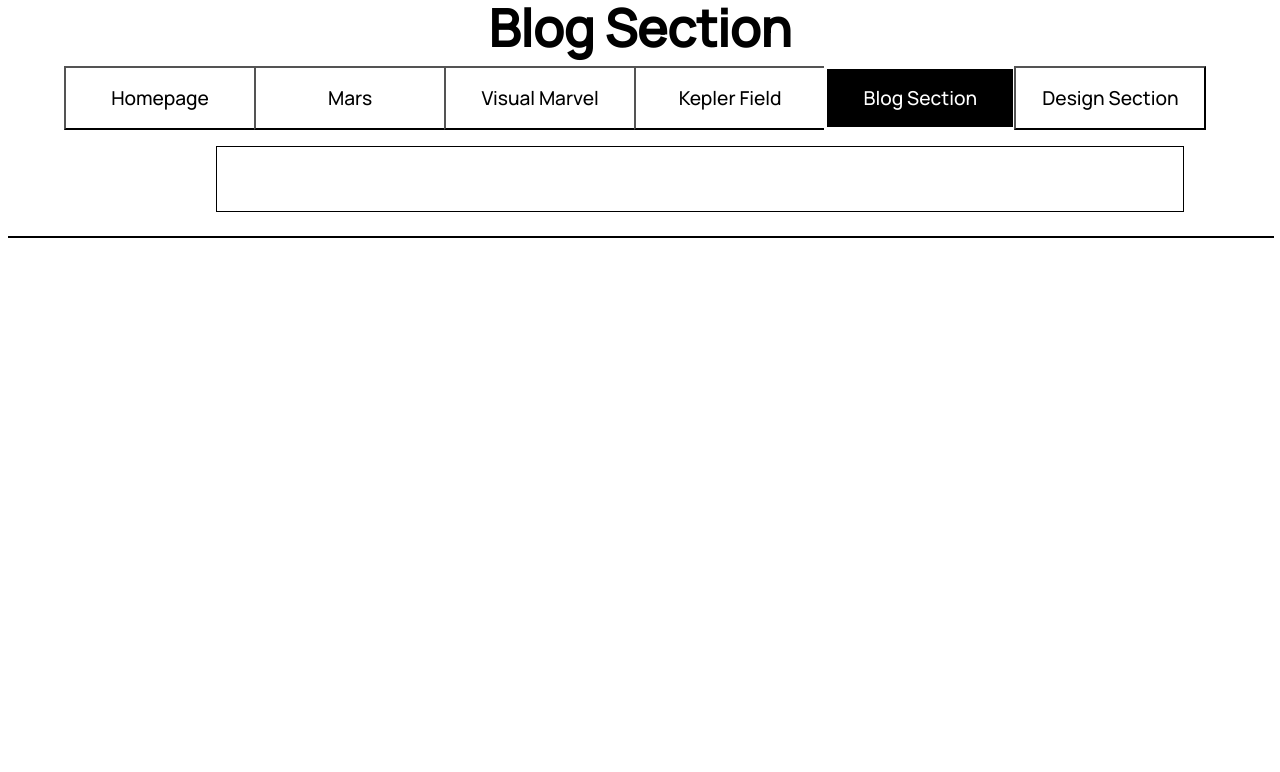
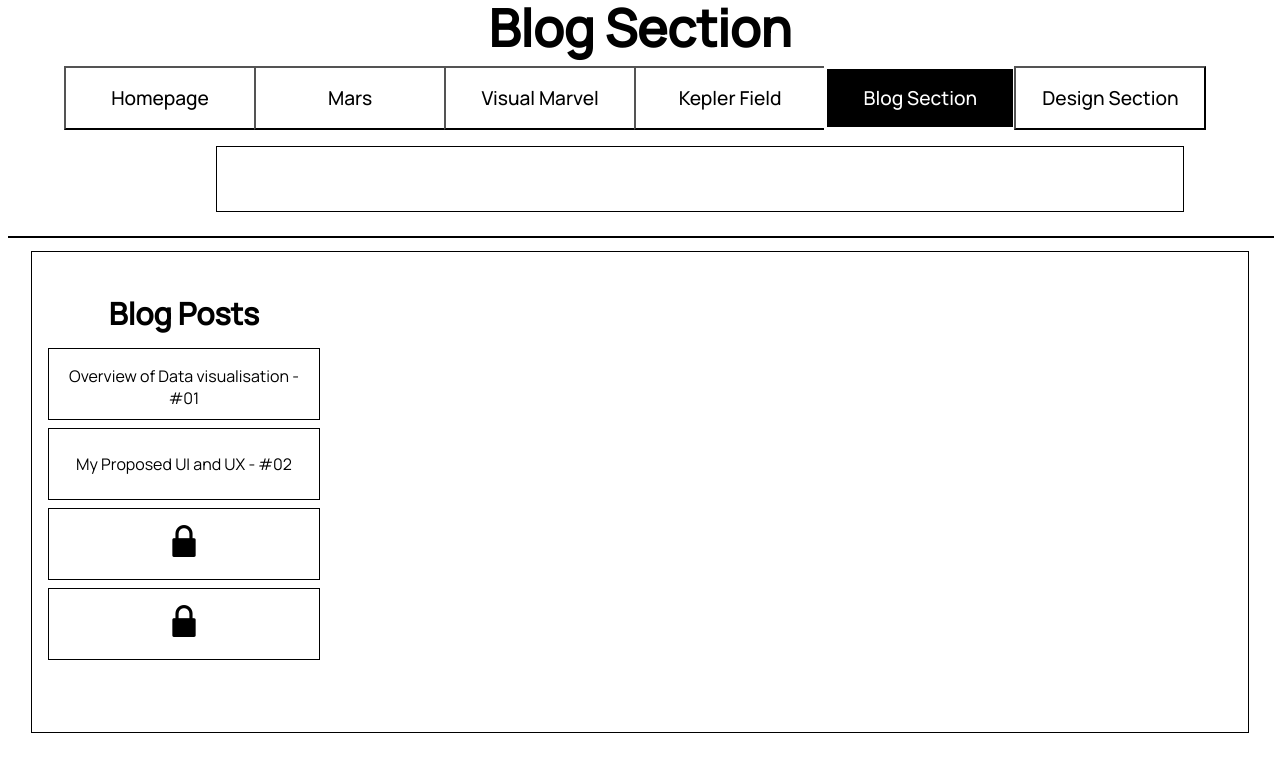
Before and after one commit to KeenanKistoo/2438840_KeenanKistoo_Semester2_SpaceWebsite, a plain HTML site: page html/blog.html in a window 1280 px wide. Drawn offline with nearby package versions, Linux system fonts and the light colour scheme.

Commit message:
Blog Page Update
Basic Design Complete

```diff
--- a/css/style.css
+++ b/css/style.css
@@ -86,7 +86,7 @@ button.nav-btn-pages {
   background-color: white;
 }
 button.nav-btn-pages:hover {
-  background-color: rgb(69, 69, 69);
+  background-color: rgb(85, 85, 85);
   color: white;
   border: 0.1rem rgb(32, 32, 32) solid;
   cursor: pointer;
@@ -139,3 +139,67 @@ p.design-txt {
 img.planet-div-line {
   width: 20rem;
 }
+
+/*Blog Section Elements*/
+section.blog-visual {
+  display: grid;
+  height: 30rem;
+  border: 0.1rem black solid;
+  margin-top: 2rem;
+  margin-left: auto;
+  margin-right: auto;
+  width: 95vw;
+  grid-template-columns: 25% 75%;
+  grid-template-rows: 100%;
+  justify-content: center;
+  align-items: first baseline;
+  overflow: hidden;
+}
+
+ul.blog-list {
+  display: grid;
+  grid-template-columns: 1;
+  grid-template-rows: repeat(5, 20%);
+  margin: auto auto auto auto;
+  grid-row: 1;
+  grid-column: 1;
+  height: 25rem;
+  list-style: none;
+  padding: 1rem;
+  font-family: "Manrope", sans-serif;
+}
+
+button.blog-table-btn {
+  width: 100%;
+  height: 90%;
+  padding: 1rem;
+  border-radius: 0%;
+  border: 0.1rem solid black;
+  font-family: "Manrope", sans-serif;
+  font-size: 1rem;
+  background-color: white;
+}
+
+button.blog-table-btn:hover {
+  width: 100%;
+  height: 90%;
+  padding: 1rem;
+  border-radius: 0%;
+  border: 0.1rem solid black;
+  font-family: "Manrope", sans-serif;
+  font-size: 1.1rem;
+  cursor: pointer;
+  text-decoration: underline;
+}
+
+img.lock-img {
+  height: 2rem;
+  width: 2rem;
+}
+
+h2.blog-acc-bar {
+  color: black;
+  font-family: "Manrope", sans-serif;
+  text-align: center;
+  font-size: 1.9rem;
+}
--- a/html/blog.html
+++ b/html/blog.html
@@ -25,7 +25,31 @@
       <section class="tooltip-pages"></section>
       <div class="divider-line"></div>
     </header>
-    <main class="main-style"></main>
+    <main class="main-style">
+      <section class="blog-visual">
+        <section class="blog-table">
+          <ul class="blog-list">
+            <h2 class="blog-acc-bar">Blog Posts</h2>
+            <button class="blog-table-btn">
+              Overview of Data visualisation - #01</button
+            ><button class="blog-table-btn">My Proposed UI and UX - #02</button
+            ><button class="blog-table-btn">
+              <img
+                class="lock-img"
+                src="../images/secured-lock.png"
+                alt="Image of a lock - Cannot Access This"
+              /></button
+            ><button class="blog-table-btn">
+              <img
+                class="lock-img"
+                src="../images/secured-lock.png"
+                alt="Image of a lock - Cannot Access This"
+              />
+            </button>
+          </ul>
+        </section>
+      </section>
+    </main>
     <footer></footer>
   </body>
   <script src="../js/app.js"></script>
```
Also changed, not shown: html/design.html (+6 -0 lines), images/secured-lock.png (added).
